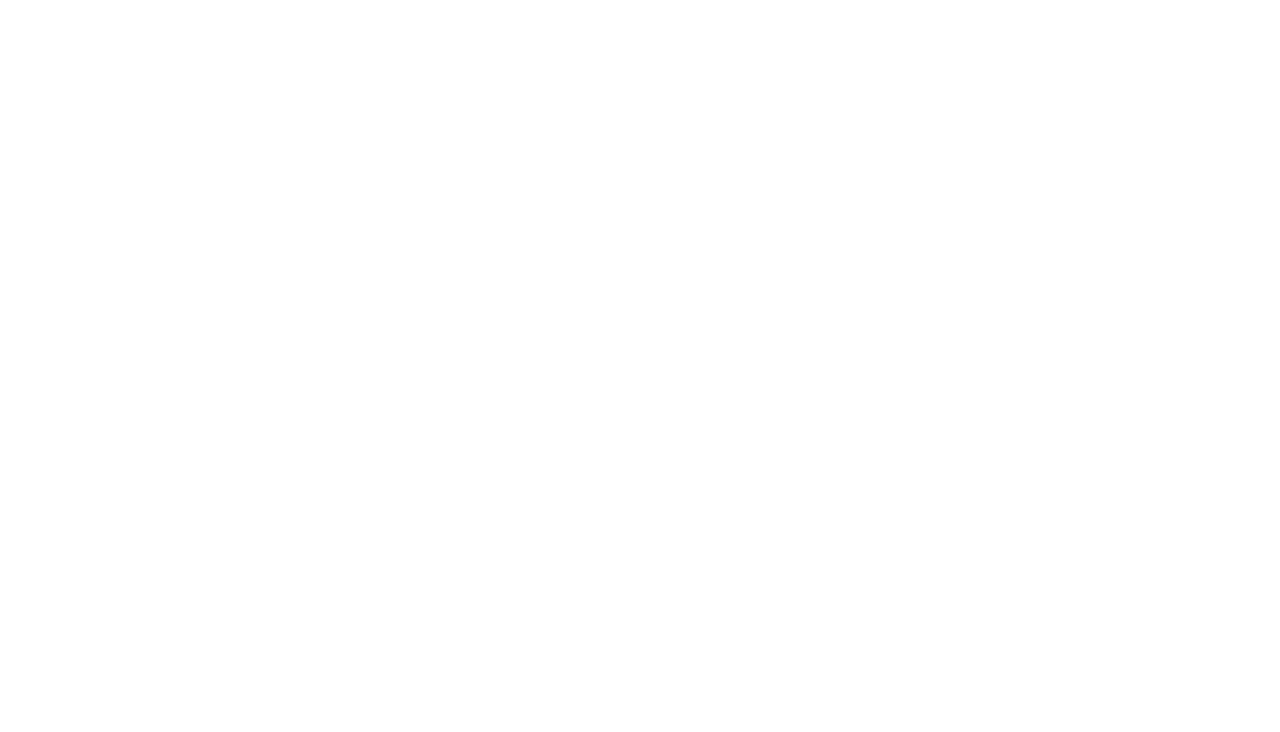
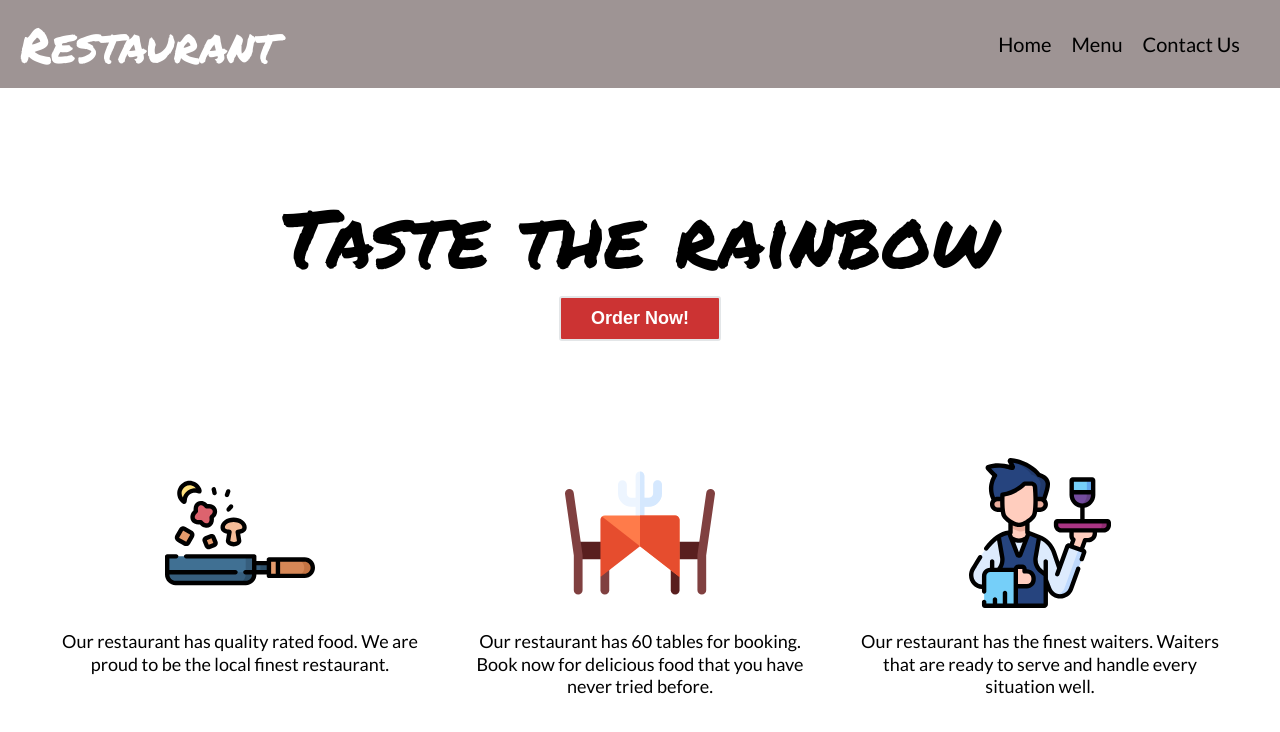
Before and after one commit to NiteArie/restaurant, a website built with webpack: page dist/index.html in a window 1280 px wide. Built offline with nearby package versions, Linux system fonts and the light colour scheme.

Commit message:
[Update] Restaurant home page done

```diff
--- /dev/null
+++ b/assets/style/reset.css
@@ -0,0 +1,48 @@
+/* http://meyerweb.com/eric/tools/css/reset/
+   v2.0 | 20110126
+   License: none (public domain)
+*/
+
+html, body, div, span, applet, object, iframe,
+h1, h2, h3, h4, h5, h6, p, blockquote, pre,
+a, abbr, acronym, address, big, cite, code,
+del, dfn, em, img, ins, kbd, q, s, samp,
+small, strike, strong, sub, sup, tt, var,
+b, u, i, center,
+dl, dt, dd, ol, ul, li,
+fieldset, form, label, legend,
+table, caption, tbody, tfoot, thead, tr, th, td,
+article, aside, canvas, details, embed,
+figure, figcaption, footer, header, hgroup,
+menu, nav, output, ruby, section, summary,
+time, mark, audio, video {
+	margin: 0;
+	padding: 0;
+	border: 0;
+	font-size: 100%;
+	font: inherit;
+	vertical-align: baseline;
+}
+/* HTML5 display-role reset for older browsers */
+article, aside, details, figcaption, figure,
+footer, header, hgroup, menu, nav, section {
+	display: block;
+}
+body {
+	line-height: 1;
+}
+ol, ul {
+	list-style: none;
+}
+blockquote, q {
+	quotes: none;
+}
+blockquote:before, blockquote:after,
+q:before, q:after {
+	content: '';
+	content: none;
+}
+table {
+	border-collapse: collapse;
+	border-spacing: 0;
+}
--- /dev/null
+++ b/assets/style/style.css
@@ -0,0 +1,107 @@
+body {
+    font-family: "Lato", sans-serif;
+}
+
+.header {
+    background-color: hsl(0, 5%, 60%);
+}
+
+.header__nav {
+    max-width: 1440px;
+    padding: 20px;
+    margin-bottom: 10px;
+}
+
+.header__nav__links {
+    list-style-type: none;
+    display: flex;
+    justify-content: space-between;
+    align-items: center;
+}
+
+.header__nav__links > li {
+    font-size: 48px;
+    font-family: 'Permanent Marker', cursive;
+    color: white;
+}
+
+.header__nav__links__items {
+    display: flex;
+}
+
+.header__nav__links__items li {
+    margin-right: 20px;
+    font-size: 20px;
+    cursor: pointer;
+    text-transform: capitalize;
+}
+
+.header__nav__links__items li:hover {
+    color: white;
+}
+
+/* Home */
+
+
+.home {
+    display: flex;
+    margin: 40px;
+    flex-wrap: wrap;
+}
+
+.home__hero {
+    height: 40vh;
+    display: flex;
+    justify-content: center;
+    align-items: center;
+    flex-direction: column;
+    text-align: center;
+}
+
+.home__hero__slogan {
+    font-size: 80px;
+    font-family: 'Permanent Marker', cursive;
+    margin: 20px;
+}
+
+.home__hero__cta {
+    padding: 10px 30px;
+
+    color: white;
+    font-weight: bold;
+    font-size: 18px;
+
+    background-color: hsl(0, 60%, 50%);
+    border-radius: 3px;
+    border: 2px solid hsl(210, 10%, 90%);
+
+    cursor: pointer;
+}
+
+.home__hero__cta:hover {
+    color: black;
+    background-color: white;
+    border: 2px solid hsl(0, 60%, 50%);
+}
+
+.home__food,
+.home__table,
+.home__waiter {
+    flex: 1;
+    text-align: center;
+    flex-basis: 300px;
+}
+
+.home__food__img,
+.home__table__img,
+.home__waiter__img {
+    width: 150px;
+}
+
+.home__food__content,
+.home__table__content,
+.home__waiter__content {
+    font-size: 18px;
+    margin: 20px;
+    line-height: 1.25;
+}
--- a/src/index.js
+++ b/src/index.js
@@ -1 +1,9 @@
-alert("Set up");
+import { createHeader } from './modules/page';
+import createHome from './modules/home';
+
+function init() {
+    createHeader();
+    createHome();
+}
+
+init();
--- /dev/null
+++ b/src/modules/home.js
@@ -0,0 +1,72 @@
+function createHomeHero() {
+    let homeHero = document.createElement('div');
+    let slogan = document.createElement('h1');
+    let cta = document.createElement('button');
+
+    homeHero.classList.add("home__hero");
+    slogan.classList.add("home__hero__slogan");
+    cta.classList.add("home__hero__cta");
+
+    slogan.textContent = "Taste the rainbow";
+    cta.textContent = "Order Now!";
+
+    homeHero.append(slogan, cta);
+    return homeHero;
+}
+
+function createHomeContent() {
+    let home = document.createElement('div');
+
+    home.classList.add("home");
+
+    let foodSection = document.createElement('section');
+    let tableSection = document.createElement('section');
+    let waiterSection = document.createElement('section');
+
+    foodSection.classList.add("home__food");
+    tableSection.classList.add("home__table");
+    waiterSection.classList.add("home__waiter");
+
+    let foodImg = document.createElement('img');
+    let tableImg = document.createElement('img');
+    let waiterImg = document.createElement('img');
+
+    foodImg.classList.add("home__food__img");
+    tableImg.classList.add("home__table__img");
+    waiterImg.classList.add("home__waiter__img");
+
+    foodImg.src = "../assets/images/cooking.svg";
+    tableImg.src = "../assets/images/dinner-table.svg";
+    waiterImg.src = "../assets/images/waiter.svg";
+
+    let foodContent = document.createElement('p');
+    let tableContent = document.createElement('p');
+    let waiterContent = document.createElement('p');
+
+    foodContent.classList.add("home__food__content");
+    tableContent.classList.add("home__table__content");
+    waiterContent.classList.add("home__waiter__content");
+
+    foodContent.textContent = "Our restaurant has quality rated food. We are proud to be the local finest restaurant.";
+    tableContent.textContent = "Our restaurant has 60 tables for booking. Book now for delicious food that you have never tried before.";
+    waiterContent.textContent = "Our restaurant has the finest waiters. Waiters that are ready to serve and handle every situation well.";
+
+    foodSection.append(foodImg, foodContent);
+    tableSection.append(tableImg, tableContent);
+    waiterSection.append(waiterImg, waiterContent);
+
+    home.append(foodSection, tableSection, waiterSection);
+
+    return home;
+}
+
+function createHome() {
+    let homeContent = createHomeContent();
+    let homeHero = createHomeHero();
+
+    const content = document.querySelector("#content")
+
+    content.append(homeHero, homeContent);
+}
+
+export default createHome;
--- /dev/null
+++ b/src/modules/page.js
@@ -0,0 +1,34 @@
+export function createHeader() {
+    let header = document.createElement('header');
+    let nav = document.createElement('nav');
+    let ul = document.createElement('ul');
+    let linkContainer = document.createElement('div');
+
+    let mainLink = document.createElement('li');
+    mainLink.textContent = "Restaurant";
+
+    let homeLink = document.createElement('li');
+    homeLink.textContent = "Home";
+
+    let menuLink = document.createElement('li');
+    menuLink.textContent = "Menu";
+
+    let contactLink = document.createElement('li');
+    contactLink.textContent = "Contact us";
+
+    header.classList.add("header");
+    nav.classList.add("header__nav");
+    ul.classList.add("header__nav__links");
+    linkContainer.classList.add("header__nav__links__items");
+
+    ul.appendChild(mainLink);
+    linkContainer.appendChild(homeLink);
+    linkContainer.appendChild(menuLink);
+    linkContainer.appendChild(contactLink);
+    ul.appendChild(linkContainer);
+
+    nav.appendChild(ul);
+    header.appendChild(nav);
+
+    document.querySelector("#content").appendChild(header);
+}
```
Also changed, not shown: assets/images/cooking.svg (added), assets/images/dinner-table.svg (added), assets/images/waiter.svg (added), dist/index.html, dist/main.js.
